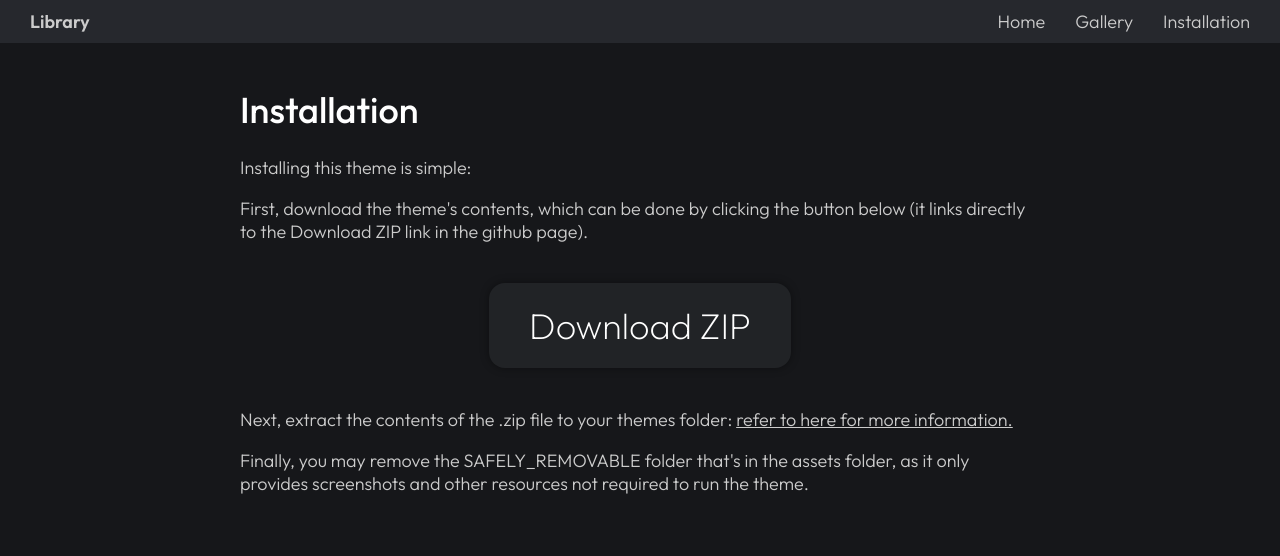
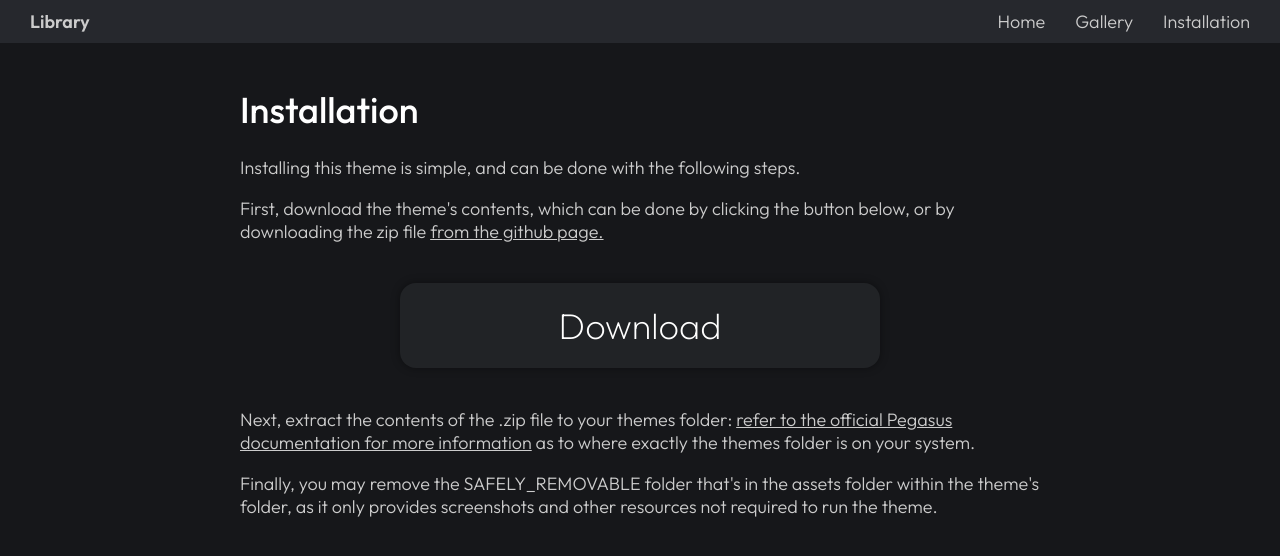
Before and after one commit to Fr75s/library, a plain HTML site: page assets/SAFELY_REMOVABLE/website/install.html in a window 1280 px wide. Drawn offline with Linux system fonts and the light colour scheme.

Commit message:
Changes to improve website + README changed because of website

```diff
--- a/assets/SAFELY_REMOVABLE/website/install.html
+++ b/assets/SAFELY_REMOVABLE/website/install.html
@@ -11,14 +11,14 @@
     <main>
       <h1>Installation</h1>
 
-      <p>Installing this theme is simple:</p>
-      <p>First, download the theme's contents, which can be done by clicking the button below (it links directly to the Download ZIP link in the github page).</p>
+      <p>Installing this theme is simple, and can be done with the following steps.</p>
+      <p>First, download the theme's contents, which can be done by clicking the button below, or by downloading the zip file <a href="https://github.com/Fr75s/library">from the github page.</a></p>
 
-      <button class="centered" onclick="window.location.href='https://github.com/Fr75s/library/archive/refs/heads/main.zip'">Download ZIP</button>
+      <a class="centered button" href="https://github.com/Fr75s/library/archive/refs/heads/main.zip">Download</a>
 
-      <p>Next, extract the contents of the .zip file to your themes folder: <a href="https://pegasus-frontend.org/docs/user-guide/installing-themes/">refer to here for more information.</a></p>
+      <p>Next, extract the contents of the .zip file to your themes folder: <a href="https://pegasus-frontend.org/docs/user-guide/installing-themes/">refer to the official Pegasus documentation for more information</a> as to where exactly the themes folder is on your system.</p>
 
-      <p>Finally, you may remove the SAFELY_REMOVABLE folder that's in the assets folder, as it only provides screenshots and other resources not required to run the theme.</p>
+      <p>Finally, you may remove the SAFELY_REMOVABLE folder that's in the assets folder within the theme's folder, as it only provides screenshots and other resources not required to run the theme.</p>
     </main>
     <footer id="footer"></footer>
 
--- a/assets/SAFELY_REMOVABLE/website/styles/main.css
+++ b/assets/SAFELY_REMOVABLE/website/styles/main.css
@@ -3,6 +3,7 @@
 html {
 	font-size: 18px;
 	font-family: "Outfit";
+	color: #CCCCCC;
 	font-weight: 300;
 
 	background-color: #16171A;
@@ -50,10 +51,14 @@ p, a {
 	text-decoration: none;
 }
 
-button {
+.button {
 	cursor: pointer;
 	border: none;
 	background-color: #212326;
+
+	width: 50%;
+	text-align: center;
+	text-decoration: none;
 
 	border-radius: 16px;
 
```
Also changed, not shown: assets/SAFELY_REMOVABLE/website/main.html (+21 -3 lines), 1 other file.
